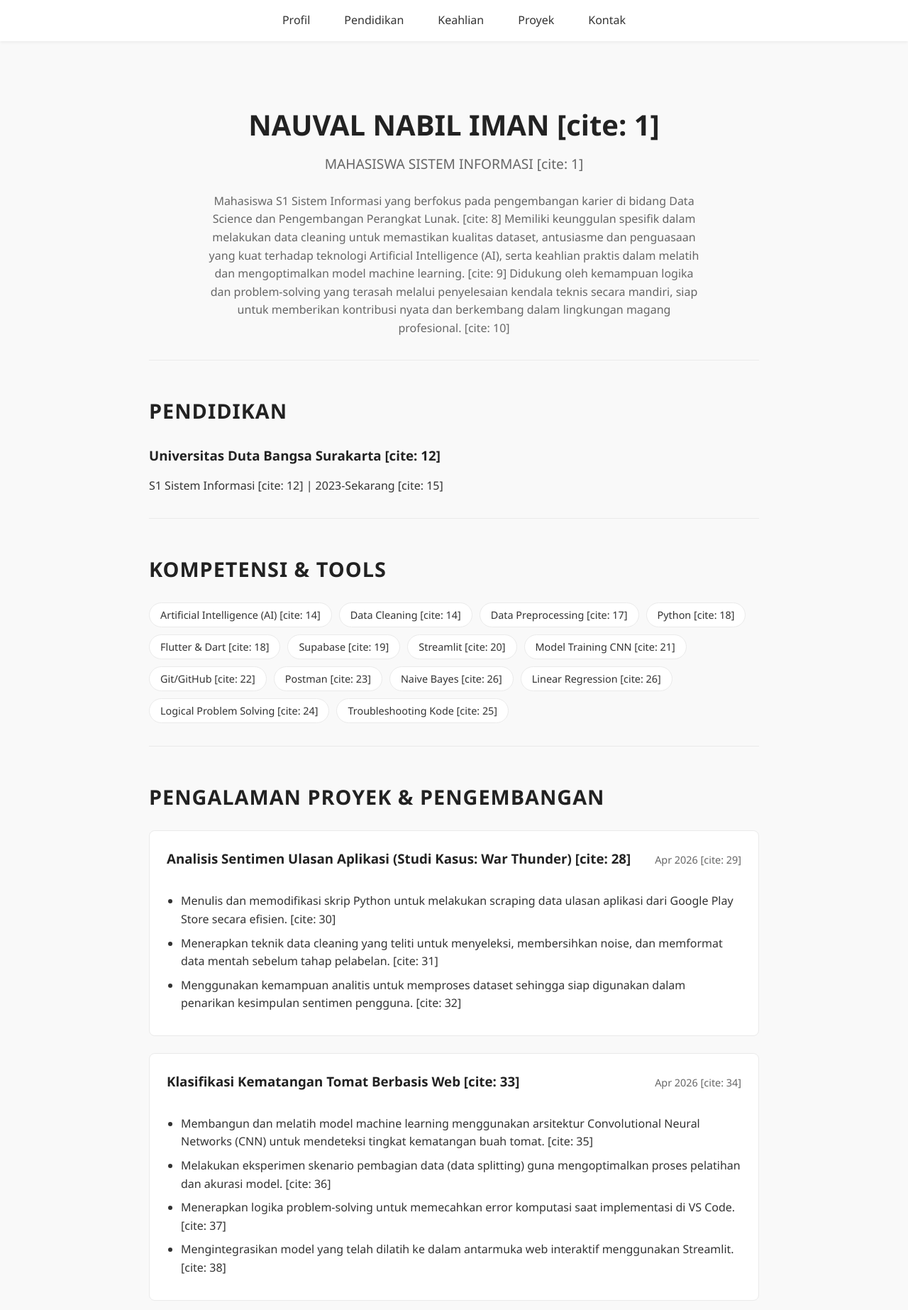
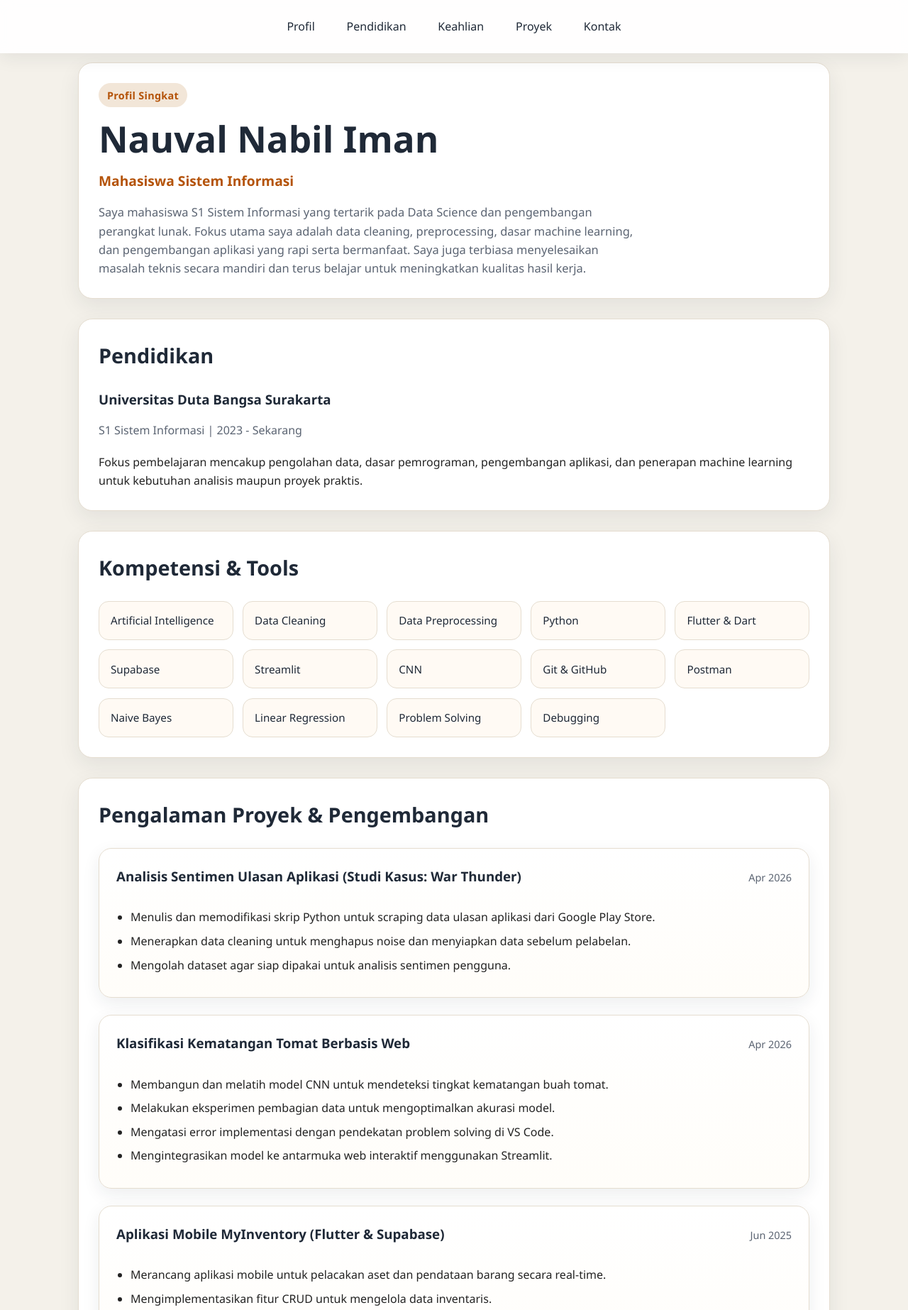
Before and after one commit to NauvalNabil/HTMLtesting, a plain HTML site: page index.html in a window 1280 px wide. Shown: the top 1846 px of the page at 71% size. Drawn offline with Linux system fonts and the light colour scheme.

Commit message:
Refine portfolio structure

```diff
--- a/index.html
+++ b/index.html
@@ -3,14 +3,17 @@
 <head>
     <meta charset="UTF-8">
     <meta name="viewport" content="width=device-width, initial-scale=1.0">
-    <title>Portofolio - NAUVAL NABIL IMAN</title>
+    <title>Portofolio - Nauval Nabil Iman</title>
     <style>
         :root {
-            --bg-color: #f9f9f9;
-            --text-color: #333;
-            --primary-color: #222;
-            --secondary-color: #666;
-            --border-color: #eaeaea;
+            --bg-color: #f4f1ea;
+            --surface-color: #ffffff;
+            --text-color: #232323;
+            --primary-color: #1f2937;
+            --secondary-color: #5b6472;
+            --accent-color: #b45309;
+            --border-color: #e5ddd0;
+            --shadow-color: rgba(31, 41, 55, 0.08);
         }
 
         * {
@@ -24,48 +27,84 @@
             background-color: var(--bg-color);
             color: var(--text-color);
             line-height: 1.6;
+            padding-top: 88px;
         }
 
-        /* Navigation Bar */
         nav {
-            background-color: #fff;
+            background-color: rgba(255, 255, 255, 0.92);
+            backdrop-filter: blur(10px);
             position: fixed;
             top: 0;
             width: 100%;
-            box-shadow: 0 2px 4px rgba(0,0,0,0.05);
+            box-shadow: 0 6px 24px var(--shadow-color);
             z-index: 1000;
             display: flex;
             justify-content: center;
-            padding: 1rem 0;
+            padding: 1rem 1.25rem;
         }
 
-        nav a {
-            text-decoration: none;
-            color: var(--text-color);
-            margin: 0 1.5rem;
-            font-weight: 500;
-            transition: color 0.3s;
+        .nav-links {
+            display: flex;
+            gap: 1rem;
+            flex-wrap: wrap;
+            justify-content: center;
         }
 
-        nav a:hover {
-            color: #007bff;
+        .nav-links a {
+            text-decoration: none;
+            color: var(--primary-color);
+            font-weight: 500;
+            padding: 0.55rem 0.9rem;
+            border-radius: 999px;
+            transition: background-color 0.25s, color 0.25s, transform 0.25s;
         }
 
-        /* Container */
+        .nav-links a:hover {
+            background-color: #f2e6d8;
+            color: var(--accent-color);
+            transform: translateY(-1px);
+        }
+
         .container {
-            max-width: 900px;
+            max-width: 1100px;
             margin: 0 auto;
-            padding: 80px 20px 40px;
+            padding: 0 20px 48px;
         }
 
         section {
-            margin-bottom: 3rem;
-            padding-bottom: 2rem;
-            border-bottom: 1px solid var(--border-color);
+            margin-bottom: 1.75rem;
         }
 
-        section:last-child {
-            border-bottom: none;
+        .card {
+            background: var(--surface-color);
+            border: 1px solid var(--border-color);
+            border-radius: 20px;
+            box-shadow: 0 10px 30px var(--shadow-color);
+            padding: 1.75rem;
+        }
+
+        .section-grid {
+            display: grid;
+            gap: 1.25rem;
+        }
+
+        .hero {
+            display: grid;
+            gap: 1rem;
+            align-items: center;
+        }
+
+        .hero-badge {
+            display: inline-flex;
+            align-items: center;
+            width: fit-content;
+            padding: 0.35rem 0.75rem;
+            border-radius: 999px;
+            background-color: #f2e6d8;
+            color: var(--accent-color);
+            font-size: 0.9rem;
+            font-weight: 600;
+            letter-spacing: 0.02em;
         }
 
         h1, h2, h3 {
@@ -76,64 +115,60 @@
         .section-title {
             font-size: 1.8rem;
             margin-bottom: 1.5rem;
-            text-transform: uppercase;
-            letter-spacing: 1px;
+            text-transform: none;
+            letter-spacing: 0;
             color: var(--primary-color);
         }
 
-        /* Hero / Profil */
-        .hero {
-            text-align: center;
-            padding: 4rem 0 2rem;
-        }
-
         .hero h1 {
-            font-size: 2.5rem;
-            margin-bottom: 0.5rem;
+            font-size: clamp(2.2rem, 4vw, 3.8rem);
+            line-height: 1.1;
+            margin-bottom: 0;
         }
 
         .hero h2 {
             font-size: 1.2rem;
-            color: var(--secondary-color);
-            font-weight: 400;
-            margin-bottom: 1.5rem;
+            color: var(--accent-color);
+            font-weight: 700;
+            margin-bottom: 0;
         }
 
         .hero p {
-            max-width: 700px;
-            margin: 0 auto;
+            max-width: 760px;
             color: var(--secondary-color);
+            font-size: 1.03rem;
         }
 
-        /* Keahlian & Tools */
         .skills-grid {
-            display: flex;
-            flex-wrap: wrap;
-            gap: 10px;
+            display: grid;
+            grid-template-columns: repeat(auto-fit, minmax(170px, 1fr));
+            gap: 0.85rem;
         }
 
         .skill-tag {
-            background-color: #fff;
+            background-color: #fffaf4;
             border: 1px solid var(--border-color);
-            padding: 5px 15px;
-            border-radius: 20px;
-            font-size: 0.9rem;
+            padding: 0.9rem 1rem;
+            border-radius: 14px;
+            font-size: 0.95rem;
+            color: var(--primary-color);
         }
 
-        /* Proyek */
         .project {
-            background: #fff;
+            background: linear-gradient(180deg, #ffffff 0%, #fffdf9 100%);
             padding: 1.5rem;
-            border-radius: 8px;
+            border-radius: 18px;
             border: 1px solid var(--border-color);
             margin-bottom: 1.5rem;
+            box-shadow: 0 8px 24px var(--shadow-color);
         }
 
         .project-header {
             display: flex;
             justify-content: space-between;
             align-items: baseline;
-            margin-bottom: 1rem;
+            gap: 1rem;
+            margin-bottom: 0.9rem;
         }
 
         .project-date {
@@ -149,112 +184,180 @@
             margin-bottom: 0.5rem;
         }
 
-        /* Kontak */
+        .contact-grid {
+            display: grid;
+            grid-template-columns: repeat(auto-fit, minmax(220px, 1fr));
+            gap: 1rem;
+        }
+
+        .contact-item {
+            padding: 1rem 1.1rem;
+            border: 1px solid var(--border-color);
+            border-radius: 16px;
+            background: #fffaf4;
+        }
+
         .contact-info p {
             margin-bottom: 0.5rem;
         }
 
         .contact-info a {
-            color: #007bff;
+            color: var(--accent-color);
             text-decoration: none;
+        }
+
+        .contact-info a:hover {
+            text-decoration: underline;
+        }
+
+        .subtitle {
+            color: var(--secondary-color);
+            font-size: 1rem;
+        }
+
+        @media (max-width: 768px) {
+            body {
+                padding-top: 104px;
+            }
+
+            nav {
+                padding: 0.75rem 1rem;
+            }
+
+            .nav-links {
+                gap: 0.5rem;
+            }
+
+            .nav-links a {
+                padding: 0.45rem 0.75rem;
+            }
+
+            .card {
+                padding: 1.25rem;
+            }
+
+            .project-header {
+                flex-direction: column;
+                align-items: flex-start;
+            }
         }
     </style>
 </head>
 <body>
 
     <nav>
+        <div class="nav-links">
             <a href="#profil">Profil</a>
             <a href="#pendidikan">Pendidikan</a>
             <a href="#keahlian">Keahlian</a>
             <a href="#proyek">Proyek</a>
             <a href="#kontak">Kontak</a>
+        </div>
     </nav>
 
     <div class="container">
 
-        <section id="profil" class="hero">
-            <h1>NAUVAL NABIL IMAN [cite: 1]</h1>
-            <h2>MAHASISWA SISTEM INFORMASI [cite: 1]</h2>
-            <p>Mahasiswa S1 Sistem Informasi yang berfokus pada pengembangan karier di bidang Data Science dan Pengembangan Perangkat Lunak. [cite: 8] Memiliki keunggulan spesifik dalam melakukan data cleaning untuk memastikan kualitas dataset, antusiasme dan penguasaan yang kuat terhadap teknologi Artificial Intelligence (AI), serta keahlian praktis dalam melatih dan mengoptimalkan model machine learning. [cite: 9] Didukung oleh kemampuan logika dan problem-solving yang terasah melalui penyelesaian kendala teknis secara mandiri, siap untuk memberikan kontribusi nyata dan berkembang dalam lingkungan magang profesional. [cite: 10]</p>
+        <section id="profil" class="card hero">
+            <span class="hero-badge">Profil Singkat</span>
+            <h1>Nauval Nabil Iman</h1>
+            <h2>Mahasiswa Sistem Informasi</h2>
+            <p>Saya mahasiswa S1 Sistem Informasi yang tertarik pada Data Science dan pengembangan perangkat lunak. Fokus utama saya adalah data cleaning, preprocessing, dasar machine learning, dan pengembangan aplikasi yang rapi serta bermanfaat. Saya juga terbiasa menyelesaikan masalah teknis secara mandiri dan terus belajar untuk meningkatkan kualitas hasil kerja.</p>
         </section>
 
-        <section id="pendidikan">
+        <section id="pendidikan" class="card">
             <h2 class="section-title">Pendidikan</h2>
+            <div class="section-grid">
                 <div>
-                <h3>Universitas Duta Bangsa Surakarta [cite: 12]</h3>
-                <p>S1 Sistem Informasi [cite: 12] | 2023-Sekarang [cite: 15]</p>
+                    <h3>Universitas Duta Bangsa Surakarta</h3>
+                    <p class="subtitle">S1 Sistem Informasi | 2023 - Sekarang</p>
+                </div>
+                <div>
+                    <p>Fokus pembelajaran mencakup pengolahan data, dasar pemrograman, pengembangan aplikasi, dan penerapan machine learning untuk kebutuhan analisis maupun proyek praktis.</p>
+                </div>
             </div>
         </section>
 
-        <section id="keahlian">
+        <section id="keahlian" class="card">
             <h2 class="section-title">Kompetensi & Tools</h2>
             <div class="skills-grid">
-                <span class="skill-tag">Artificial Intelligence (AI) [cite: 14]</span>
-                <span class="skill-tag">Data Cleaning [cite: 14]</span>
-                <span class="skill-tag">Data Preprocessing [cite: 17]</span>
-                <span class="skill-tag">Python [cite: 18]</span>
-                <span class="skill-tag">Flutter & Dart [cite: 18]</span>
-                <span class="skill-tag">Supabase [cite: 19]</span>
-                <span class="skill-tag">Streamlit [cite: 20]</span>
-                <span class="skill-tag">Model Training CNN [cite: 21]</span>
-                <span class="skill-tag">Git/GitHub [cite: 22]</span>
-                <span class="skill-tag">Postman [cite: 23]</span>
-                <span class="skill-tag">Naive Bayes [cite: 26]</span>
-                <span class="skill-tag">Linear Regression [cite: 26]</span>
-                <span class="skill-tag">Logical Problem Solving [cite: 24]</span>
-                <span class="skill-tag">Troubleshooting Kode [cite: 25]</span>
+                <span class="skill-tag">Artificial Intelligence</span>
+                <span class="skill-tag">Data Cleaning</span>
+                <span class="skill-tag">Data Preprocessing</span>
+                <span class="skill-tag">Python</span>
+                <span class="skill-tag">Flutter & Dart</span>
+                <span class="skill-tag">Supabase</span>
+                <span class="skill-tag">Streamlit</span>
+                <span class="skill-tag">CNN</span>
+                <span class="skill-tag">Git & GitHub</span>
+                <span class="skill-tag">Postman</span>
+                <span class="skill-tag">Naive Bayes</span>
+                <span class="skill-tag">Linear Regression</span>
+                <span class="skill-tag">Problem Solving</span>
+                <span class="skill-tag">Debugging</span>
             </div>
         </section>
 
-        <section id="proyek">
+        <section id="proyek" class="card">
             <h2 class="section-title">Pengalaman Proyek & Pengembangan</h2>
 
             <div class="project">
                 <div class="project-header">
-                    <h3>Analisis Sentimen Ulasan Aplikasi (Studi Kasus: War Thunder) [cite: 28]</h3>
-                    <span class="project-date">Apr 2026 [cite: 29]</span>
+                    <h3>Analisis Sentimen Ulasan Aplikasi (Studi Kasus: War Thunder)</h3>
+                    <span class="project-date">Apr 2026</span>
                 </div>
                 <ul>
-                    <li>Menulis dan memodifikasi skrip Python untuk melakukan scraping data ulasan aplikasi dari Google Play Store secara efisien. [cite: 30]</li>
-                    <li>Menerapkan teknik data cleaning yang teliti untuk menyeleksi, membersihkan noise, dan memformat data mentah sebelum tahap pelabelan. [cite: 31]</li>
-                    <li>Menggunakan kemampuan analitis untuk memproses dataset sehingga siap digunakan dalam penarikan kesimpulan sentimen pengguna. [cite: 32]</li>
+                    <li>Menulis dan memodifikasi skrip Python untuk scraping data ulasan aplikasi dari Google Play Store.</li>
+                    <li>Menerapkan data cleaning untuk menghapus noise dan menyiapkan data sebelum pelabelan.</li>
+                    <li>Mengolah dataset agar siap dipakai untuk analisis sentimen pengguna.</li>
                 </ul>
             </div>
 
             <div class="project">
                 <div class="project-header">
-                    <h3>Klasifikasi Kematangan Tomat Berbasis Web [cite: 33]</h3>
-                    <span class="project-date">Apr 2026 [cite: 34]</span>
+                    <h3>Klasifikasi Kematangan Tomat Berbasis Web</h3>
+                    <span class="project-date">Apr 2026</span>
                 </div>
                 <ul>
-                    <li>Membangun dan melatih model machine learning menggunakan arsitektur Convolutional Neural Networks (CNN) untuk mendeteksi tingkat kematangan buah tomat. [cite: 35]</li>
-                    <li>Melakukan eksperimen skenario pembagian data (data splitting) guna mengoptimalkan proses pelatihan dan akurasi model. [cite: 36]</li>
-                    <li>Menerapkan logika problem-solving untuk memecahkan error komputasi saat implementasi di VS Code. [cite: 37]</li>
-                    <li>Mengintegrasikan model yang telah dilatih ke dalam antarmuka web interaktif menggunakan Streamlit. [cite: 38]</li>
+                    <li>Membangun dan melatih model CNN untuk mendeteksi tingkat kematangan buah tomat.</li>
+                    <li>Melakukan eksperimen pembagian data untuk mengoptimalkan akurasi model.</li>
+                    <li>Mengatasi error implementasi dengan pendekatan problem solving di VS Code.</li>
+                    <li>Mengintegrasikan model ke antarmuka web interaktif menggunakan Streamlit.</li>
                 </ul>
             </div>
 
             <div class="project">
                 <div class="project-header">
-                    <h3>Aplikasi Mobile MyInventory (Flutter & Supabase) [cite: 39]</h3>
-                    <span class="project-date">Jun 2025 [cite: 39]</span>
+                    <h3>Aplikasi Mobile MyInventory (Flutter & Supabase)</h3>
+                    <span class="project-date">Jun 2025</span>
                 </div>
                 <ul>
-                    <li>Merancang dan mengembangkan aplikasi mobile untuk sistem pelacakan aset yang memungkinkan pengguna melakukan pendataan barang secara real-time. [cite: 40]</li>
-                    <li>Mengimplementasikan fitur CRUD (Create, Read, Update, Delete) untuk mengelola data inventaris, memastikan setiap barang tercatat dengan akurat beserta detail informasinya. [cite: 41]</li>
-                    <li>Membangun antarmuka pengguna (UI) yang dinamis dengan visualisasi daftar kartu (card list) untuk memudahkan pemantauan stok dan riwayat aset. [cite: 42]</li>
-                    <li>Mengintegrasikan sistem manajemen database cloud untuk memastikan keamanan data pencatatan dan mencegah redudansi informasi barang. [cite: 43]</li>
+                    <li>Merancang aplikasi mobile untuk pelacakan aset dan pendataan barang secara real-time.</li>
+                    <li>Mengimplementasikan fitur CRUD untuk mengelola data inventaris.</li>
+                    <li>Membangun UI yang dinamis dengan card list untuk memudahkan pemantauan stok.</li>
+                    <li>Mengintegrasikan database cloud agar data lebih aman dan terstruktur.</li>
                 </ul>
             </div>
         </section>
 
-        <section id="kontak">
+        <section id="kontak" class="card">
             <h2 class="section-title">Informasi Kontak</h2>
-            <div class="contact-info">
-                <p><strong>Lokasi:</strong> Surakarta, Jawa Tengah [cite: 4]</p>
-                <p><strong>Telepon:</strong> +62 896 6569 6749 [cite: 3]</p>
-                <p><strong>Email:</strong> <a href="mailto:nauvalnabill00@gmail.com">nauvalnabill00@gmail.com [cite: 6]</a></p>
-                <p><strong>GitHub:</strong> <a href="https://github.com/Nauval Nabil" target="_blank">github.com/Nauval Nabil [cite: 7]</a></p>
+            <div class="contact-grid contact-info">
+                <div class="contact-item">
+                    <p><strong>Lokasi</strong></p>
+                    <p>Surakarta, Jawa Tengah</p>
+                </div>
+                <div class="contact-item">
+                    <p><strong>Telepon</strong></p>
+                    <p>+62 896 6569 6749</p>
+                </div>
+                <div class="contact-item">
+                    <p><strong>Email</strong></p>
+                    <p><a href="mailto:nauvalnabill00@gmail.com">nauvalnabill00@gmail.com</a></p>
+                </div>
+                <div class="contact-item">
+                    <p><strong>GitHub</strong></p>
+                    <p><a href="https://github.com/NauvalNabil" target="_blank" rel="noreferrer">github.com/NauvalNabil</a></p>
+                </div>
             </div>
         </section>
 
```
Lines whose indentation alone changed are shown as unchanged.
